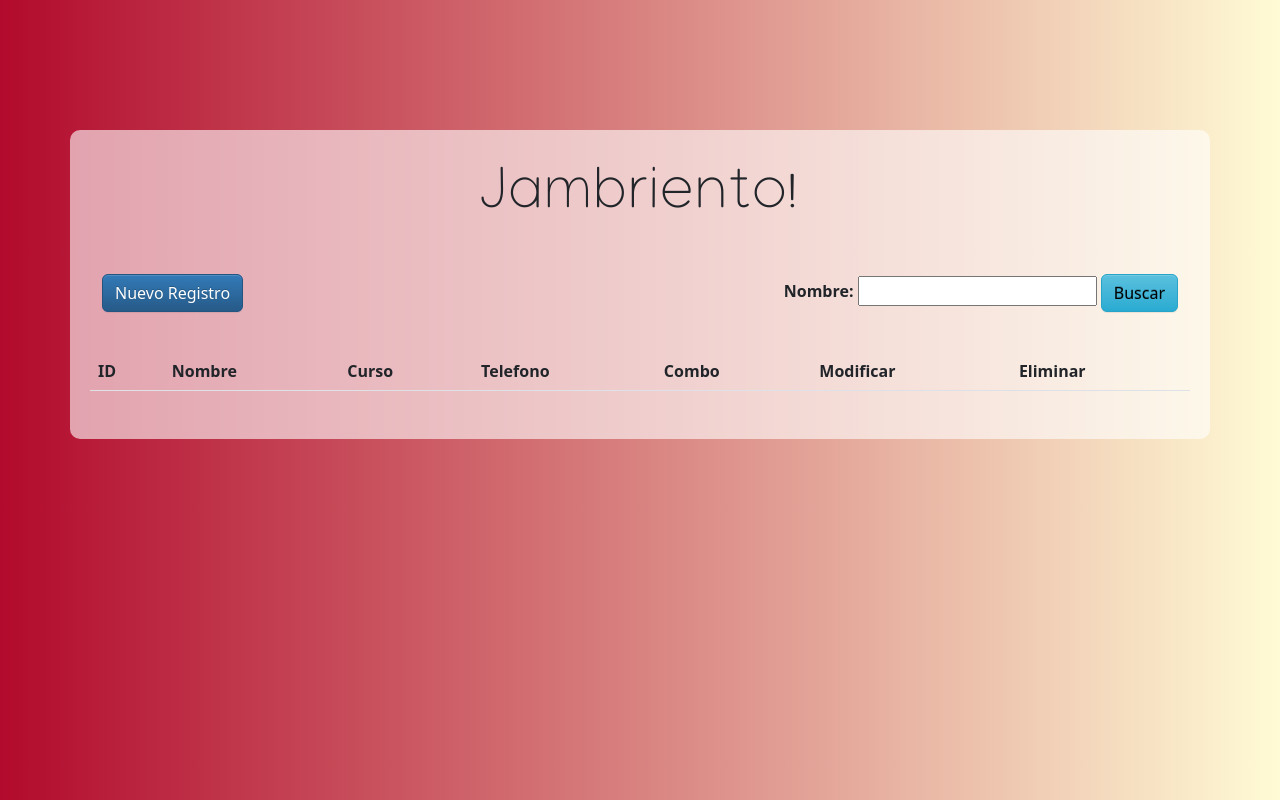
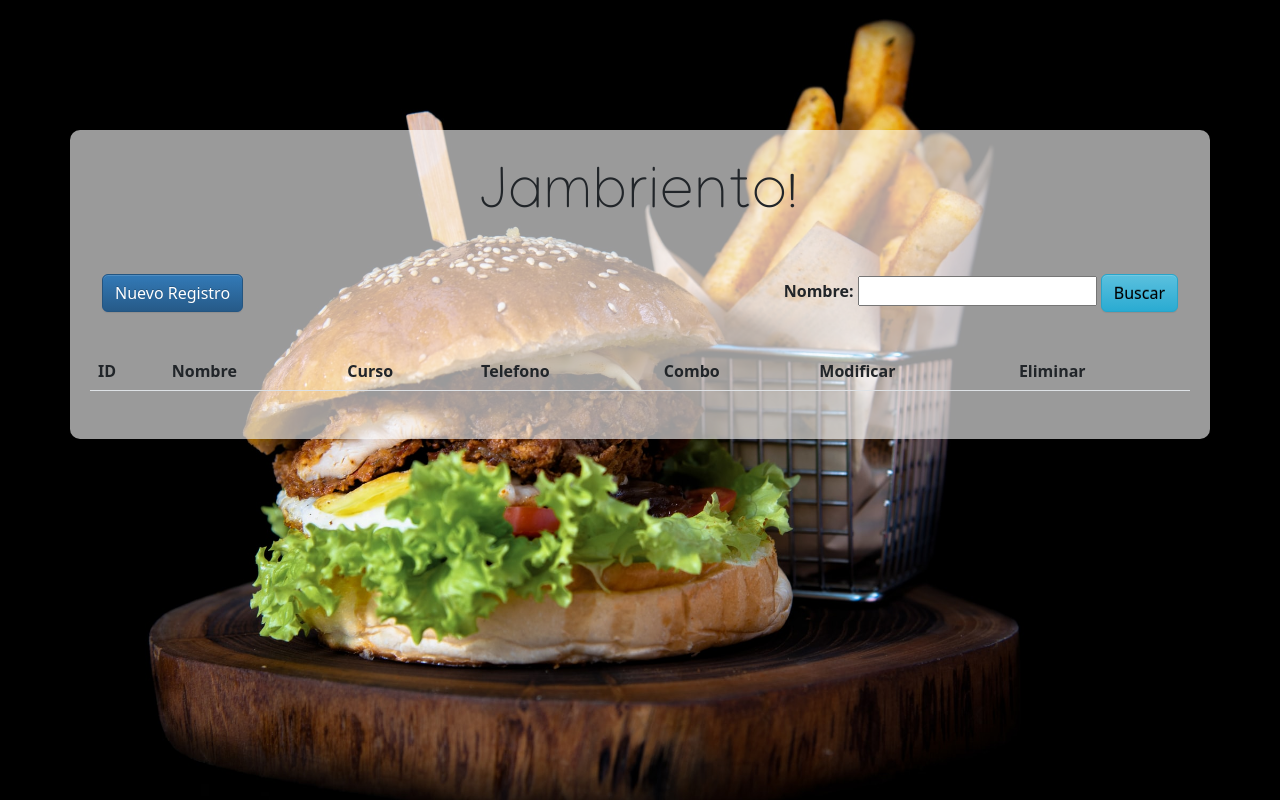
Before and after one commit to awakenitsme/urban-spoon, a PHP site: page / in a window 1280 px wide. Run offline with PHP 8.4, Linux system fonts and the light colour scheme; data that the repository does not hold is empty; some libraries are stand-ins or nearby versions.

Commit message:
changin index.php background

```diff
--- a/css/tabla.css
+++ b/css/tabla.css
@@ -1,9 +1,9 @@
 @import url('https://fonts.googleapis.com/css2?family=Manjari:wght@100;700&family=Montserrat:ital@1&display=swap');
 body{
-    background: #fffbd5;  /* fallback for old browsers */
-background: -webkit-linear-gradient(to right, #b20a2c, #fffbd5);  /* Chrome 10-25, Safari 5.1-6 */
-background: linear-gradient(to right, #b20a2c, #fffbd5); /* W3C, IE 10+/ Edge, Firefox 16+, Chrome 26+, Opera 12+, Safari 7+ */
-
+    background-image: url(../imagenes/main-background.jpg);
+    background-repeat: no-repeat;
+    background-position: center;
+    background-size: cover;
 }
 .container{
  margin: 130px auto;
```
Also changed, not shown: imagenes/main-background.jpg (added).
